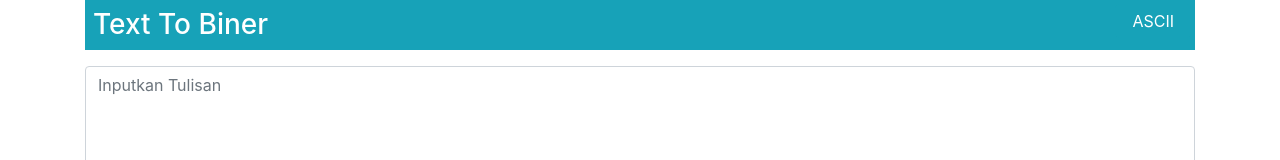
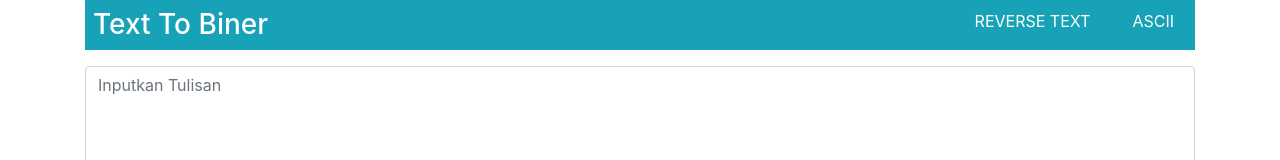
Before and after one commit to rramshinha001/converter, a plain HTML site: page index.html in a window 1280 px wide. Shown: the top 160 px of the page. Drawn offline with Linux system fonts and the light colour scheme.

Commit message:
Update index.html

```diff
--- a/index.html
+++ b/index.html
@@ -9,6 +9,7 @@
 <body>
   <div class="container">
     <a class="btn btn-info px-3 py-1 m-1 float-right" href="index2.html">ASCII</a>
+    <a class="btn btn-info px-3 py-1 m-1 float-right" href="index3.html">REVERSE TEXT</a>
     <h3 class="btn-info p-2 ">Text To Biner</h3>
     <textarea name="" id="numb" cols="30" rows="10" class="form-control mt-3" placeholder="Inputkan Tulisan"></textarea><br>
     <button type="button" onclick="myFunction()" class="btn btn-success">Ubah</button>
```
